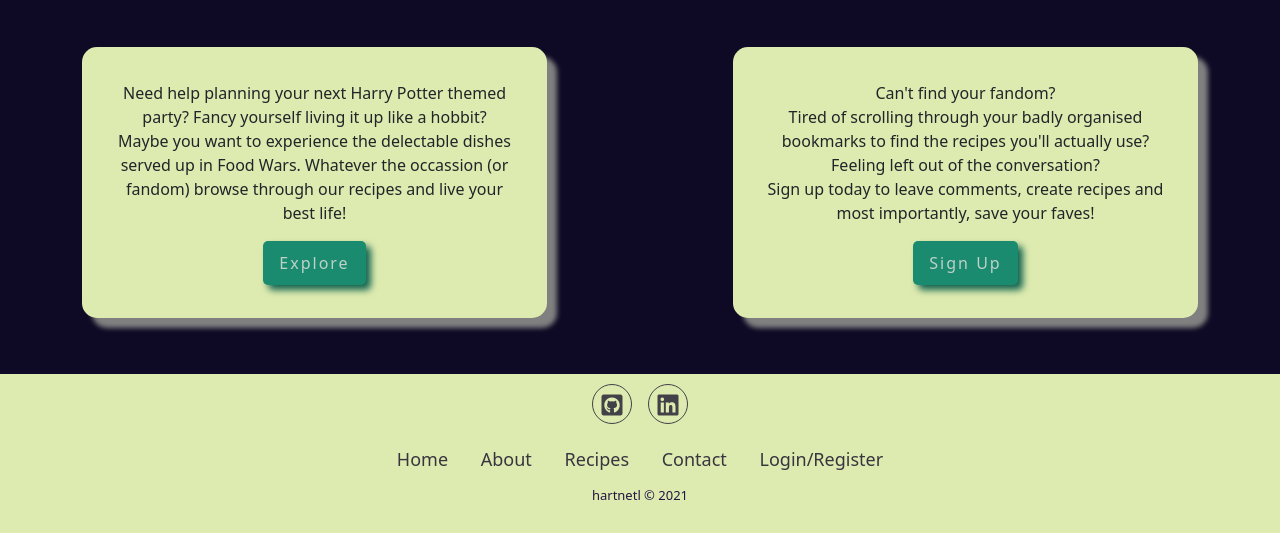
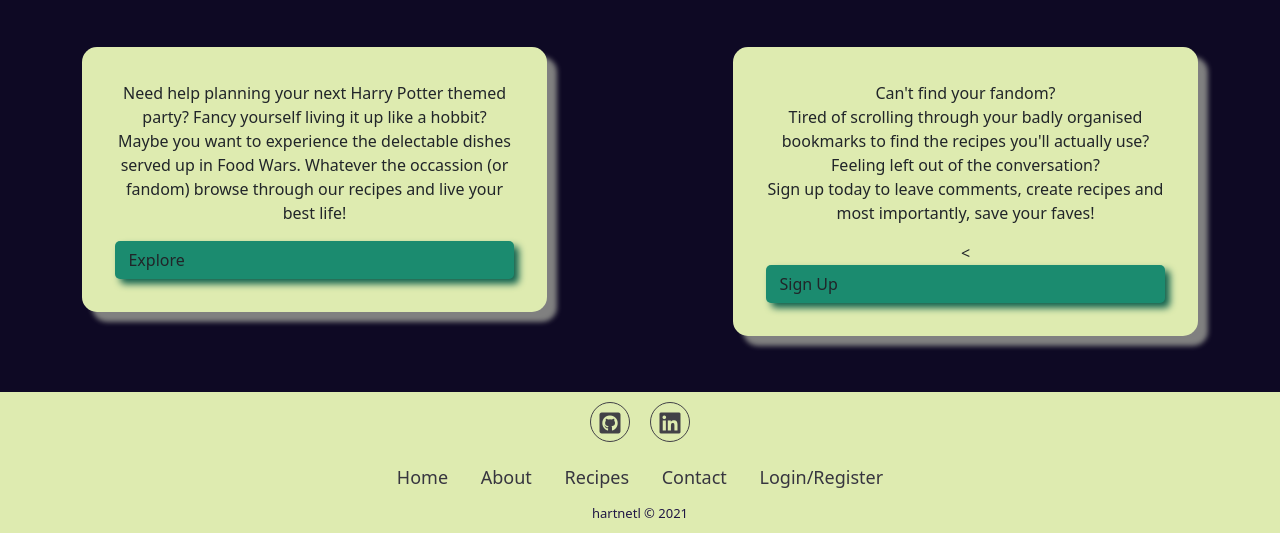
Before and after one commit to hartnetl/lord-of-the-recipes, a Django app: page / in a window 1280 px wide. Shown: the part 425-958 px from the top of the page. Before the commit the page ends 925 px from the top, so only its background shows below. Run offline with Django 3.2, Linux system fonts and the light colour scheme; parts of the project's set-up code (start-up, migrations or seed data) failed here and were passed over; some libraries are stand-ins or nearby versions.

Commit message:
Chore: Fix w3 html validator errors

```diff
--- a/templates/base.html
+++ b/templates/base.html
@@ -4,7 +4,10 @@
 <html lang="en">
 
 <head>
-
+    <meta charset="UTF-8">
+    <meta http-equiv="X-UA-Compatible" content="IE=edge">
+    <meta name="viewport" content="width=device-width, initial-scale=1.0">
+    <title>Lord of the Recipes</title>
     <!-- Fonts go here-->
     <link rel="preconnect" href="https://fonts.googleapis.com">
     <link rel="preconnect" href="https://fonts.gstatic.com" crossorigin>
@@ -25,14 +28,9 @@
     <link rel="stylesheet" href="{% static 'css/style.css' %}">
     <!-- Custom js sheet-->
     <script src="{% static 'js/script.js' %}"></script>
-
-    <meta charset="UTF-8">
-    <meta http-equiv="X-UA-Compatible" content="IE=edge">
-    <meta name="viewport" content="width=device-width, initial-scale=1.0">
-    <title>Lord of the Recipes</title>
     <!-- EmailJS *MUST BE AT BOTTOM OF HEAD* -->
-    <script type="text/javascript" src="https://cdn.jsdelivr.net/npm/emailjs-com@2/dist/email.min.js"></script>
-    <script type="text/javascript">
+    <script src="https://cdn.jsdelivr.net/npm/emailjs-com@2/dist/email.min.js"></script>
+    <script>
         (function () {
             emailjs.init('user_1dqcfIzm6DuOVqpkLPFQu');
         })();
@@ -123,8 +121,10 @@
     <!-- Footer -->
     <div class="footer-basic">
         <footer>
-            <div class="social"><a href="https://github.com/hartnetl"><i class="fab fa-github-square"></i></a><a
-                    href="https://www.linkedin.com/in/laurahartnett94/"><i class="fab fa-linkedin"></i></div>
+            <div class="social">
+                <a href="https://github.com/hartnetl"><i class="fab fa-github-square"></i></a>
+                <a href="https://www.linkedin.com/in/laurahartnett94/"><i class="fab fa-linkedin"></i></a>
+            </div>
             <ul class="list-inline">
                 <li class="list-inline-item"><a href="{% url 'home' %}">Home</a></li>
                 <li class="list-inline-item"><a href="{% url 'about' %}">About</a></li>
--- a/templates/index.html
+++ b/templates/index.html
@@ -21,7 +21,7 @@
                 you want to experience the delectable dishes served up in Food Wars. Whatever the occassion (or fandom)
                 browse through our recipes and live your best life!
             </p>
-            <button type="button" class="btn box-button"><a href="{% url 'recipes' %}">Explore</a></button>
+            <a href="{% url 'recipes' %}" role="button" class="btn box-button">Explore</a>
         </div>
         <div id="signup" class="col-md-5 box">
             <p>
@@ -29,7 +29,7 @@
                 recipes you'll actually use? <br> Feeling left out of the conversation? <br> Sign up today to leave
                 comments, create recipes and most importantly, save your faves!
             </p>
-            <button type="button" class="btn box-button"><a href="{% url 'account_signup' %}">Sign Up</a></button>
+            <<a href="{% url 'account_signup' %}" reole="button" class="btn box-button">Sign Up</a>
         </div>
     </div>
     {% else%}
@@ -38,7 +38,7 @@
             you want to experience the delectable dishes served up in Food Wars. Whatever the occassion (or fandom)
             browse through our recipes and live your best life!
         </p>
-        <button type="button" class="btn box-button"><a href="{% url 'recipes' %}">Explore</a></button>
+        <a href="{% url 'recipes' %}" role="button" class="btn box-button">Explore</a>
     </div>
     {% endif %}
 </div>
```
Also changed, not shown: static/css/style.css (+5 -5 lines).
